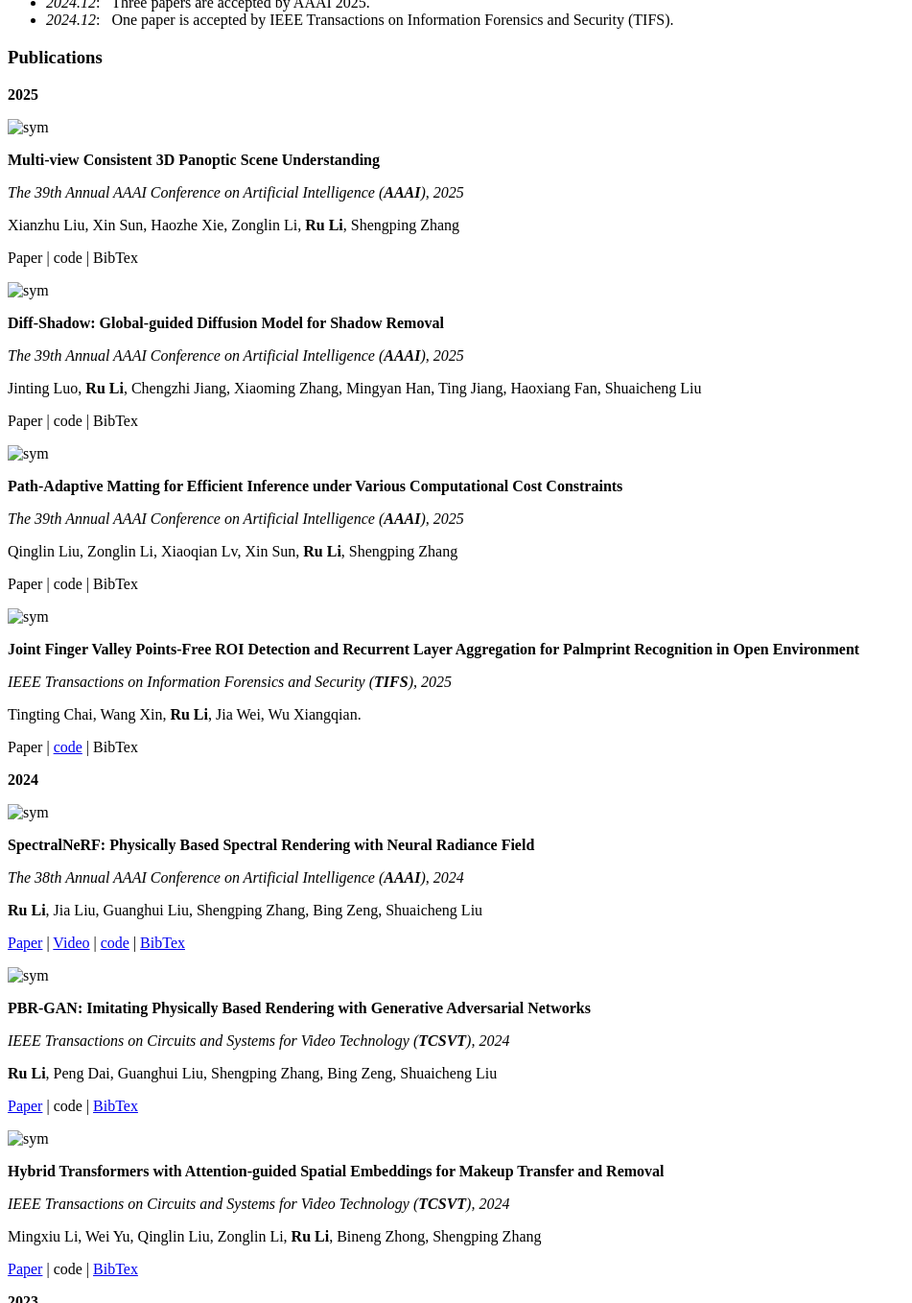
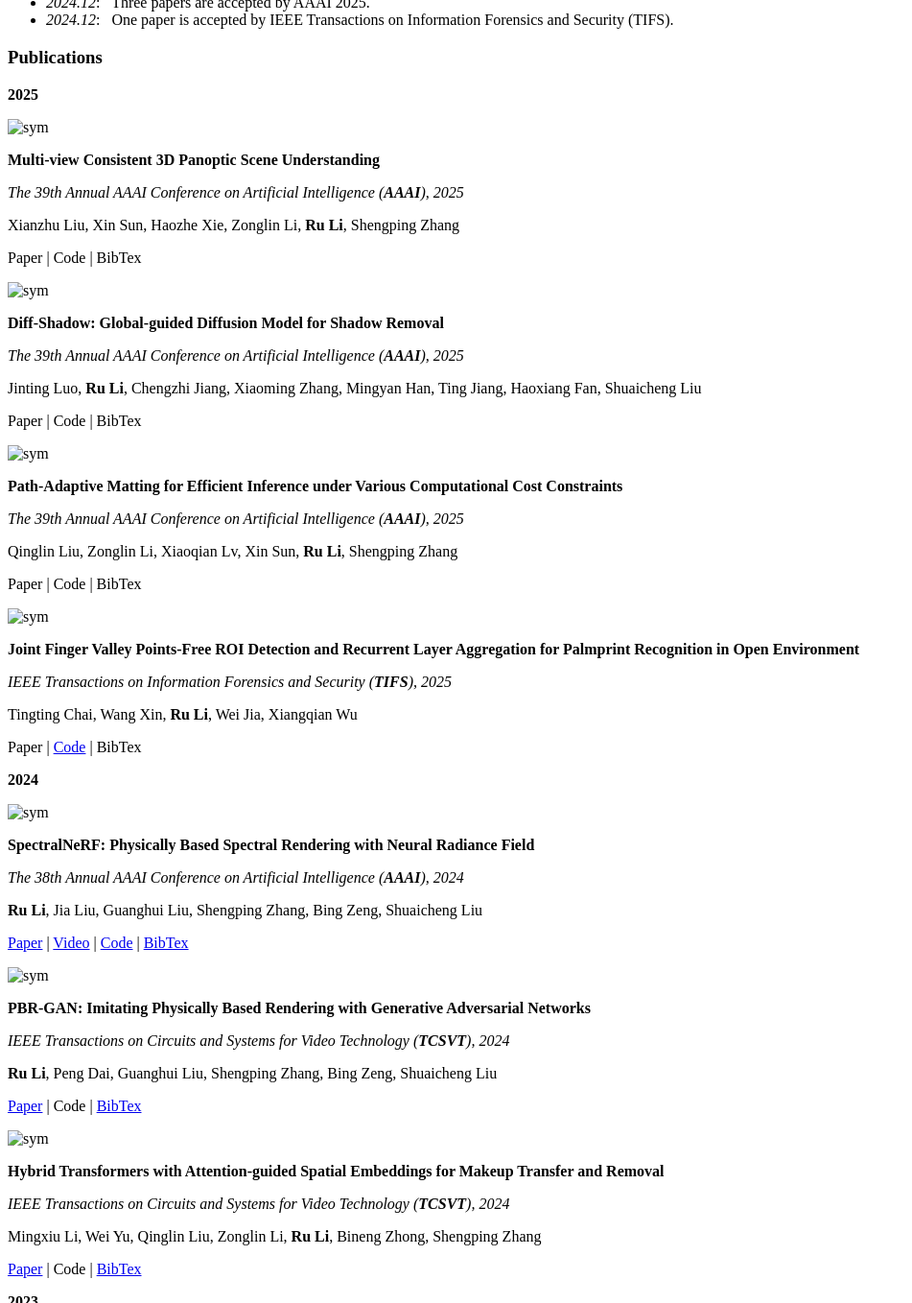
Before and after one commit to liru0126/liru0126.github.io, a Jekyll site: the page built from _pages/about.md, in a window 1280 px wide and 1400 px high, scrolled down 975 px, cut to the strip 0-1358 px from the top of the window. Shown: the whole strip at 96% size, without its empty margins (0-951 px from the left). Built offline with Jekyll 4.4.1, drawn with Linux system fonts in a browser that asks for light colours; our own code applies the rules of GitHub Pages for plain Markdown files; some of the changed text lies outside the part shown.

Commit message:
Update about.md

```diff
--- a/_pages/about.md
+++ b/_pages/about.md
@@ -44,7 +44,7 @@ My research interest includes computer vision and computer graphics.
 
 Xianzhu Liu, Xin Sun, Haozhe Xie, Zonglin Li, **Ru Li**, Shengping Zhang
 
-Paper \| code \| BibTex <strong><span class='show_paper_citations' data='3WQTKocAAAAJ:WF5omc3nYNoC'></span></strong>
+Paper \| Code \| BibTex <strong><span class='show_paper_citations' data='3WQTKocAAAAJ:WF5omc3nYNoC'></span></strong>
 </div>
 </div>
 
@@ -59,7 +59,7 @@ Paper \| code \| BibTex <strong><span class='show_paper_citations' data='3WQTKoc
 
 Jinting Luo, **Ru Li**, Chengzhi Jiang, Xiaoming Zhang, Mingyan Han, Ting Jiang, Haoxiang Fan, Shuaicheng Liu
 
-Paper \| code \| BibTex <strong><span class='show_paper_citations' data='3WQTKocAAAAJ:WF5omc3nYNoC'></span></strong>
+Paper \| Code \| BibTex <strong><span class='show_paper_citations' data='3WQTKocAAAAJ:WF5omc3nYNoC'></span></strong>
 </div>
 </div>
 
@@ -74,7 +74,7 @@ Paper \| code \| BibTex <strong><span class='show_paper_citations' data='3WQTKoc
 
 Qinglin Liu, Zonglin Li, Xiaoqian Lv, Xin Sun, **Ru Li**, Shengping Zhang
 
-Paper \| code \| BibTex <strong><span class='show_paper_citations' data='3WQTKocAAAAJ:WF5omc3nYNoC'></span></strong>
+Paper \| Code \| BibTex <strong><span class='show_paper_citations' data='3WQTKocAAAAJ:WF5omc3nYNoC'></span></strong>
 </div>
 </div>
 
@@ -87,9 +87,9 @@ Paper \| code \| BibTex <strong><span class='show_paper_citations' data='3WQTKoc
 
 *IEEE Transactions on Information Forensics and Security (**TIFS**), 2025*
 
-Tingting Chai, Wang Xin, **Ru Li**, Jia Wei, Wu Xiangqian.
+Tingting Chai, Wang Xin, **Ru Li**, Wei Jia, Xiangqian Wu
 
-Paper \| [code](https://github.com/godfatherwang2/RDRLA) \| BibTex <strong><span class='show_paper_citations' data='3WQTKocAAAAJ:WF5omc3nYNoC'></span></strong>
+Paper \| [Code](https://github.com/godfatherwang2/RDRLA) \| BibTex <strong><span class='show_paper_citations' data='3WQTKocAAAAJ:WF5omc3nYNoC'></span></strong>
 </div>
 </div>
 
@@ -106,7 +106,7 @@ Paper \| [code](https://github.com/godfatherwang2/RDRLA) \| BibTex <strong><span
 
 **Ru Li**, Jia Liu, Guanghui Liu, Shengping Zhang, Bing Zeng, Shuaicheng Liu
 
-[Paper](collections/2024_aaai/2024_aaai.pdf) \| [Video](https://www.youtube.com/watch?v=Uf41_NL-tcU) \| [code](https://github.com/liru0126/SpectralNeRF) \| [BibTex](collections/2024_aaai/2024_aaai.md) <strong><span class='show_paper_citations' data='3WQTKocAAAAJ:WF5omc3nYNoC'></span></strong>
+[Paper](collections/2024_aaai/2024_aaai.pdf) \| [Video](https://www.youtube.com/watch?v=Uf41_NL-tcU) \| [Code](https://github.com/liru0126/SpectralNeRF) \| [BibTex](collections/2024_aaai/2024_aaai.md) <strong><span class='show_paper_citations' data='3WQTKocAAAAJ:WF5omc3nYNoC'></span></strong>
 </div>
 </div>
 
@@ -121,7 +121,7 @@ Paper \| [code](https://github.com/godfatherwang2/RDRLA) \| BibTex <strong><span
 
 **Ru Li**, Peng Dai, Guanghui Liu, Shengping Zhang, Bing Zeng, Shuaicheng Liu
 
-[Paper](collections/2024_tcsvt/tcsvt2024.pdf) \| code \| [BibTex](collections/2024_tcsvt/tcsvt2024.md) <strong><span class='show_paper_citations' data='3WQTKocAAAAJ:WF5omc3nYNoC'></span></strong>
+[Paper](collections/2024_tcsvt/tcsvt2024.pdf) \| Code \| [BibTex](collections/2024_tcsvt/tcsvt2024.md) <strong><span class='show_paper_citations' data='3WQTKocAAAAJ:WF5omc3nYNoC'></span></strong>
 </div>
 </div>
 
@@ -136,7 +136,7 @@ Paper \| [code](https://github.com/godfatherwang2/RDRLA) \| BibTex <strong><span
 
 Mingxiu Li, Wei Yu, Qinglin Liu, Zonglin Li, **Ru Li**, Bineng Zhong, Shengping Zhang
 
-[Paper](collections/2024_tcsvt/li_tcsvt2024.pdf) \| code \| [BibTex](collections/2024_tcsvt/li_tcsvt2024.md) <strong><span class='show_paper_citations' data='3WQTKocAAAAJ:WF5omc3nYNoC'></span></strong>
+[Paper](collections/2024_tcsvt/li_tcsvt2024.pdf) \| Code \| [BibTex](collections/2024_tcsvt/li_tcsvt2024.md) <strong><span class='show_paper_citations' data='3WQTKocAAAAJ:WF5omc3nYNoC'></span></strong>
 </div>
 </div>
 
@@ -153,7 +153,7 @@ Mingxiu Li, Wei Yu, Qinglin Liu, Zonglin Li, **Ru Li**, Bineng Zhong, Shengping
 
 Suyi Chen, Hao Xu, **Ru Li**, Guanghui Liu, Chi-Wing Fu, Shuaicheng Liu
 
-[Paper](https://openaccess.thecvf.com/content/ICCV2023/papers/Chen_SIRA-PCR_Sim-to-Real_Adaptation_for_3D_Point_Cloud_Registration_ICCV_2023_paper.pdf) \| [Video](https://www.youtube.com/watch?v=TJfONIn5p_k) \| [code](https://github.com/Chen-Suyi/SIRA_Pytorch) \| [BibTex](collections/2023_iccv/chen_iccv2023.md) <strong><span class='show_paper_citations' data='3WQTKocAAAAJ:WF5omc3nYNoC'></span></strong>
+[Paper](https://openaccess.thecvf.com/content/ICCV2023/papers/Chen_SIRA-PCR_Sim-to-Real_Adaptation_for_3D_Point_Cloud_Registration_ICCV_2023_paper.pdf) \| [Video](https://www.youtube.com/watch?v=TJfONIn5p_k) \| [Code](https://github.com/Chen-Suyi/SIRA_Pytorch) \| [BibTex](collections/2023_iccv/chen_iccv2023.md) <strong><span class='show_paper_citations' data='3WQTKocAAAAJ:WF5omc3nYNoC'></span></strong>
 </div>
 </div>
 
@@ -168,7 +168,7 @@ Suyi Chen, Hao Xu, **Ru Li**, Guanghui Liu, Chi-Wing Fu, Shuaicheng Liu
 
 Ting Jiang, Chuan Wang, Xinpeng Li, **Ru Li**, Haoqiang Fan, Shuaicheng Liu
 
-[Paper](https://openaccess.thecvf.com/content/ICCV2023/papers/Jiang_MEFLUT_Unsupervised_1D_Lookup_Tables_for_Multi-exposure_Image_Fusion_ICCV_2023_paper.pdf) \| [code](https://github.com/Hedlen/MEFLUT) \| [BibTex](collections/2023_iccv/jiang_iccv2023.md) <strong><span class='show_paper_citations' data='3WQTKocAAAAJ:WF5omc3nYNoC'></span></strong>
+[Paper](https://openaccess.thecvf.com/content/ICCV2023/papers/Jiang_MEFLUT_Unsupervised_1D_Lookup_Tables_for_Multi-exposure_Image_Fusion_ICCV_2023_paper.pdf) \| [Code](https://github.com/Hedlen/MEFLUT) \| [BibTex](collections/2023_iccv/jiang_iccv2023.md) <strong><span class='show_paper_citations' data='3WQTKocAAAAJ:WF5omc3nYNoC'></span></strong>
 </div>
 </div>
 
@@ -183,7 +183,7 @@ Ting Jiang, Chuan Wang, Xinpeng Li, **Ru Li**, Haoqiang Fan, Shuaicheng Liu
 
 **Ru Li**, Guanghui Liu,  Bing Zeng, Shuaicheng Liu
 
-[Paper](https://arxiv.org/pdf/2304.04464.pdf) \| code \| [BibTex](collections/2023_arxiv/2023_arxiv.md) <strong><span class='show_paper_citations' data='3WQTKocAAAAJ:WF5omc3nYNoC'></span></strong>
+[Paper](https://arxiv.org/pdf/2304.04464.pdf) \| Code \| [BibTex](collections/2023_arxiv/2023_arxiv.md) <strong><span class='show_paper_citations' data='3WQTKocAAAAJ:WF5omc3nYNoC'></span></strong>
 </div>
 </div>
 
@@ -200,7 +200,7 @@ Ting Jiang, Chuan Wang, Xinpeng Li, **Ru Li**, Haoqiang Fan, Shuaicheng Liu
 
 **Ru Li**, Chuan Wang, Jue Wang, Guanghui Liu, Heng-Yu Zhang, Bing Zeng, Shuaicheng Liu
 
-[Paper](collections/2022_tcsvt/tcsvt2022.pdf) \| [code](https://github.com/liru0126/UPHDR-GAN) \| [BibTex](collections/2022_tcsvt/tcsvt2022.md) <strong><span class='show_paper_citations' data='3WQTKocAAAAJ:WF5omc3nYNoC'></span></strong>
+[Paper](collections/2022_tcsvt/tcsvt2022.pdf) \| [Code](https://github.com/liru0126/UPHDR-GAN) \| [BibTex](collections/2022_tcsvt/tcsvt2022.md) <strong><span class='show_paper_citations' data='3WQTKocAAAAJ:WF5omc3nYNoC'></span></strong>
 </div>
 </div>
 
@@ -233,7 +233,7 @@ Ting Jiang, Chuan Wang, Xinpeng Li, **Ru Li**, Haoqiang Fan, Shuaicheng Liu
 
 **Ru Li**, Shuaicheng Liu, Guangfu Wang, Guanghui Liu, Bing Zeng
 
-[Paper](collections/2021_tip/tip2021.pdf) \|  [code](https://github.com/liru0126/JigsawGAN) \| [BibTex](collections/2021_tip/tip2021.md) <strong><span class='show_paper_citations' data='3WQTKocAAAAJ:WF5omc3nYNoC'></span></strong>
+[Paper](collections/2021_tip/tip2021.pdf) \|  [Code](https://github.com/liru0126/JigsawGAN) \| [BibTex](collections/2021_tip/tip2021.md) <strong><span class='show_paper_citations' data='3WQTKocAAAAJ:WF5omc3nYNoC'></span></strong>
 </div>
 </div>
 
```
